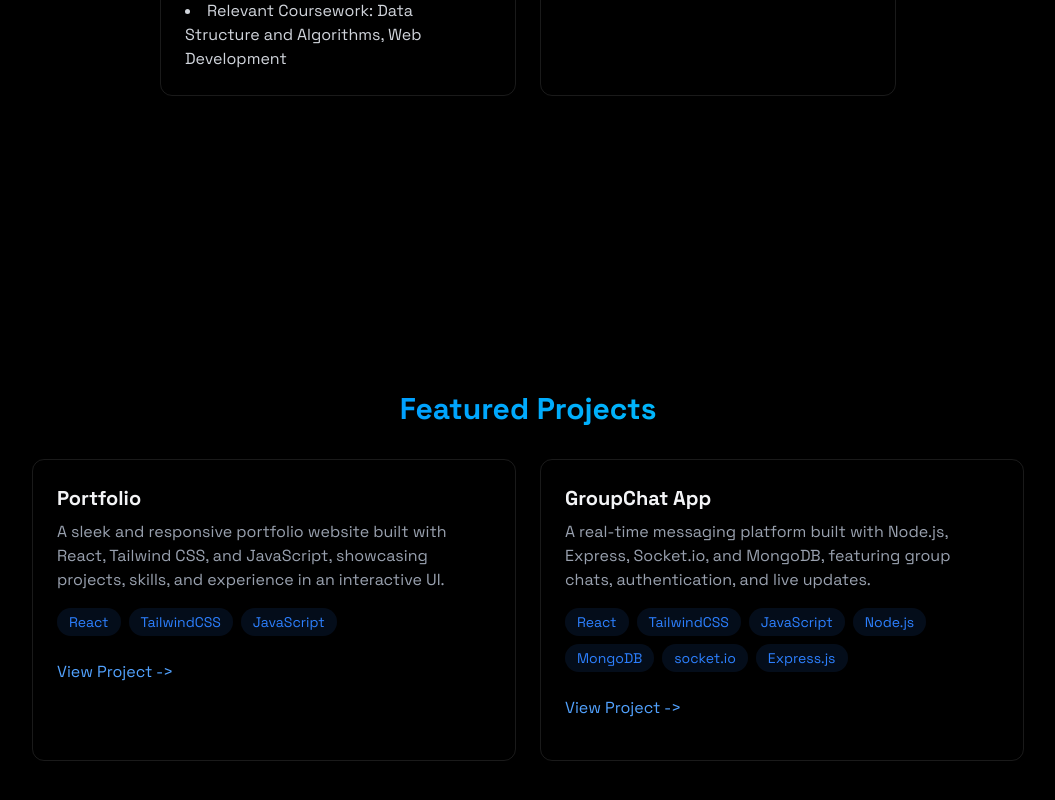
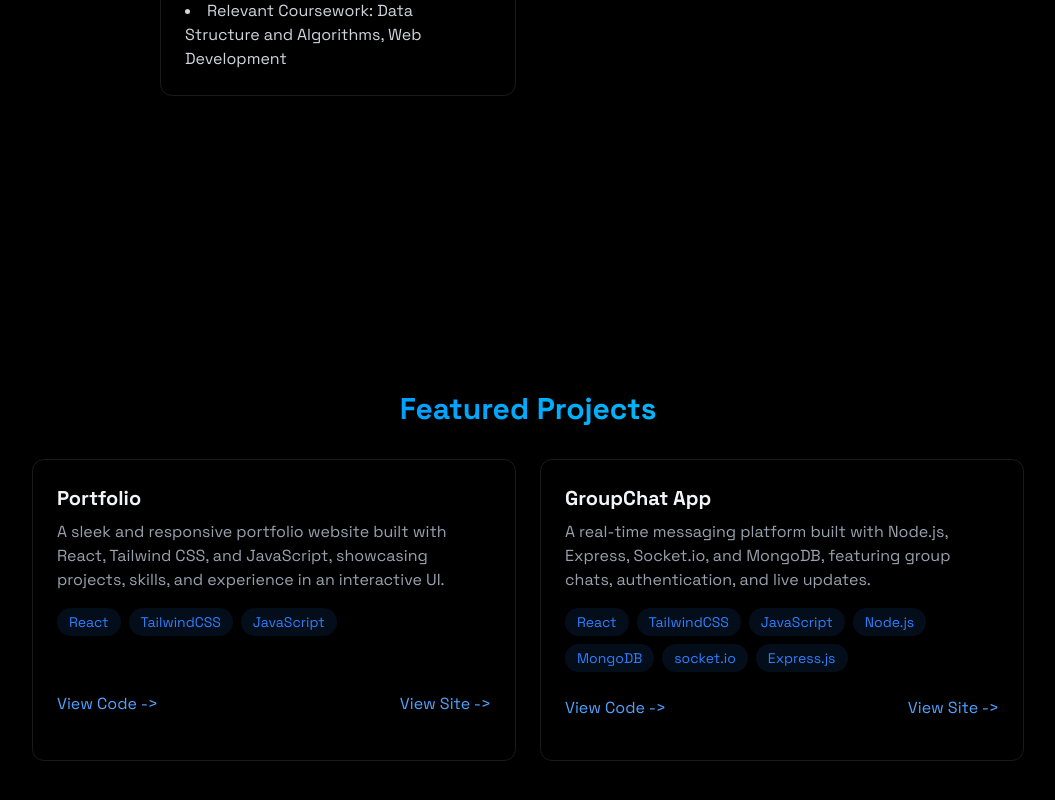
Before and after one commit to NikhilNaik23/Portfolio, a React (Vite) app in the folder portfolio/: page / in a window 1280 px wide. Shown: the part 1460-2260 px from the top of the page, without its empty margins (112-1167 px from the left). Built offline with nearby package versions, Linux system fonts and the light colour scheme.

Commit message:
added links to button

```diff
--- a/portfolio/src/components/sections/About.jsx
+++ b/portfolio/src/components/sections/About.jsx
@@ -13,7 +13,7 @@ export const About = () => {
   return (
     <section
       id="about"
-      className="min-h-screen flex items-center justify-center py-20"
+      className="min-h-screen flex items-center justify-center py-20 "
     >
       <RevealOnScroll>
       <div className="max-w-3xl mx-auto px-4">
@@ -75,19 +75,19 @@ export const About = () => {
               </li>
             </ul>
           </div>
-          <div className="p-6 rounded-xl border-white/10 border hover:-translate-y-1 hover:border-blue-500/30 hover:shadow-[0_2px_8px_rgba(59,130,246,0.2)]  transition-all">
+          {/* <div className="p-6 rounded-xl border-white/10 border hover:-translate-y-1 hover:border-blue-500/30 hover:shadow-[0_2px_8px_rgba(59,130,246,0.2)]  transition-all">
             <h3 className="text-xl font-bold mb-4"> 💼 Work Experience</h3>
             <div className="space-y-4 text-gray-300">
               <div>
-                <h4  className="font-semibold">{/* Job Title */}</h4>
-                <p>{/*Job Description */}</p>
+                <h4  className="font-semibold">Job Title</h4>
+                <p>Job Description</p>
               </div>
               <div>
-                <h4 className="font-semibold">{/* Job Title */}</h4>
-                <p>{/*Job Description */}</p>
+                <h4 className="font-semibold">Job Title</h4>
+                <p>Job Description</p>
               </div>
             </div>
-          </div>
+          </div> */}
         </div>
       </div>
       </RevealOnScroll>
--- a/portfolio/src/components/sections/Home.jsx
+++ b/portfolio/src/components/sections/Home.jsx
@@ -3,7 +3,7 @@ export const Home = () => {
   return (
     <section
       id="home"
-      className="min-h-screen flex items-center justify-center relative"
+      className="min-h-screen flex items-center justify-center relative "
     >
       <RevealOnScroll>
       <div className="text-center z-10 px-4">
--- a/portfolio/src/components/sections/Projects.jsx
+++ b/portfolio/src/components/sections/Projects.jsx
@@ -1,9 +1,9 @@
-import {RevealOnScroll} from '../RevealOnScroll'
+import { RevealOnScroll } from "../RevealOnScroll";
 export function Projects() {
   return (
     <section
       id="projects"
-      className="min-h-screen flex items-center justify-center py-20"
+      className="min-h-screen flex items-center justify-center py-20 "
     >
       <RevealOnScroll>
         <div className="max-w-5xl mx-auto px-4">
@@ -12,8 +12,15 @@ export function Projects() {
           </h2>
           <div className="grid grid-cols-1 md:grid-cols-2 gap-6">
             <div className="p-6 rounded-xl border border-white/10 hover:-translate-y-1 hover:border-blue-500/30 hover:shadow-[0_2px_8px_rgba(59,130,246,0.2)] transition">
-            <h3 className="text-xl mb-2 font-bold">{/* Project Name */} Portfolio</h3>
-            <p className="text-gray-400 mb-4">{/* Project Description */}A sleek and responsive portfolio website built with React, Tailwind CSS, and JavaScript, showcasing projects, skills, and experience in an interactive UI.</p>
+              <h3 className="text-xl mb-2 font-bold">
+                {/* Project Name */} Portfolio
+              </h3>
+              <p className="text-gray-400 mb-4">
+                {/* Project Description */}A sleek and responsive portfolio
+                website built with React, Tailwind CSS, and JavaScript,
+                showcasing projects, skills, and experience in an interactive
+                UI.
+              </p>
               <div className="flex flex-wrap gap-2 mb-2">
                 {["React", "TailwindCSS", "JavaScript"].map((tech, key) => (
                   <span
@@ -26,20 +33,44 @@ export function Projects() {
                   </span>
                 ))}
               </div>
+              <div className="flex justify-between pt-8">
                 <div className="flex justify-between items-center">
                   <a
-                href="#"
+                    href="https://github.com/NikhilNaik23/Portfolio"
                     className="text-blue-400 hover:text-blue-300 transition-colors my-4"
                   >
-                View Project {"->"}{" "}
+                    View Code {"->"}{" "}
+                  </a>
+                </div>
+                <div className="flex justify-between items-center">
+                  <a
+                    href="https://github.com/NikhilNaik23/Portfolio"
+                    className="text-blue-400 hover:text-blue-300 transition-colors my-4"
+                  >
+                    View Site {"->"}{" "}
                   </a>
                 </div>
               </div>
+            </div>
             <div className="p-6 rounded-xl border border-white/10 hover:-translate-y-1 hover:border-blue-500/30 hover:shadow-[0_2px_8px_rgba(59,130,246,0.2)] transition">
-            <h3 className="text-xl mb-2 font-bold">{/* Project Name */} GroupChat App</h3>
-            <p className="text-gray-400 mb-4">{/* Project Description */}A real-time messaging platform built with Node.js, Express, Socket.io, and MongoDB, featuring group chats, authentication, and live updates.</p>
+              <h3 className="text-xl mb-2 font-bold">
+                {/* Project Name */} GroupChat App
+              </h3>
+              <p className="text-gray-400 mb-4">
+                {/* Project Description */}A real-time messaging platform built
+                with Node.js, Express, Socket.io, and MongoDB, featuring group
+                chats, authentication, and live updates.
+              </p>
               <div className="flex flex-wrap gap-2 mb-2">
-              {["React", "TailwindCSS", "JavaScript","Node.js","MongoDB","socket.io","Express.js"].map((tech, key) => (
+                {[
+                  "React",
+                  "TailwindCSS",
+                  "JavaScript",
+                  "Node.js",
+                  "MongoDB",
+                  "socket.io",
+                  "Express.js",
+                ].map((tech, key) => (
                   <span
                     key={key}
                     className="bg-blue-500/10 text-blue-500 py-1 px-3 rounded-full text-sm hover:bg-blue-500/20
@@ -50,13 +81,23 @@ export function Projects() {
                   </span>
                 ))}
               </div>
+              <div className="flex justify-between">
                 <div className="flex justify-between items-center">
                   <a
-                href="#"
+                    href="https://github.com/NikhilNaik23/MernChatApp"
                     className="text-blue-400 hover:text-blue-300 transition-colors my-4"
                   >
-                View Project {"->"}{" "}
+                    View Code {"->"}{" "}
                   </a>
+                </div>
+                <div className="flex justify-between items-center">
+                  <a
+                    href="https://mernchatapp-1-3kd0.onrender.com"
+                    className="text-blue-400 hover:text-blue-300 transition-colors my-4"
+                  >
+                    View Site {"->"}{" "}
+                  </a>
+                </div>
               </div>
             </div>
           </div>
```
Also changed, not shown: portfolio/src/App.jsx (+4 -4 lines). Lines whose indentation alone changed are shown as unchanged.
